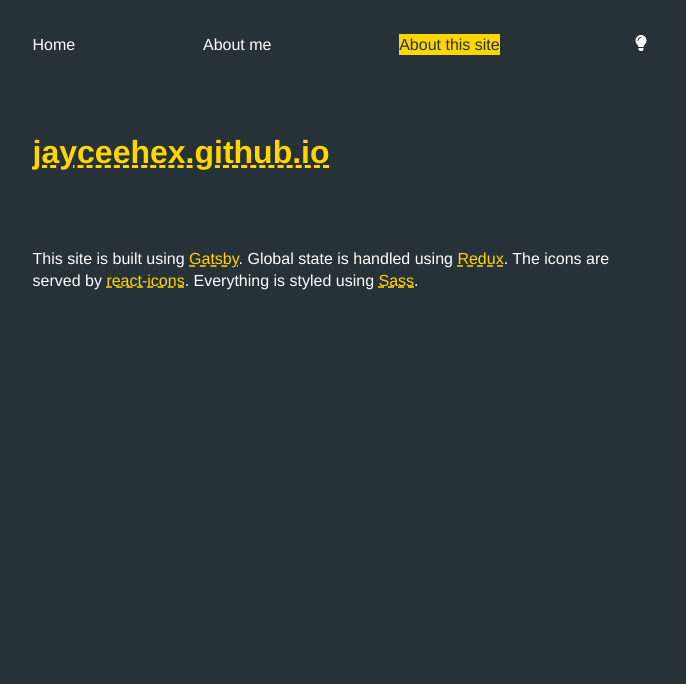
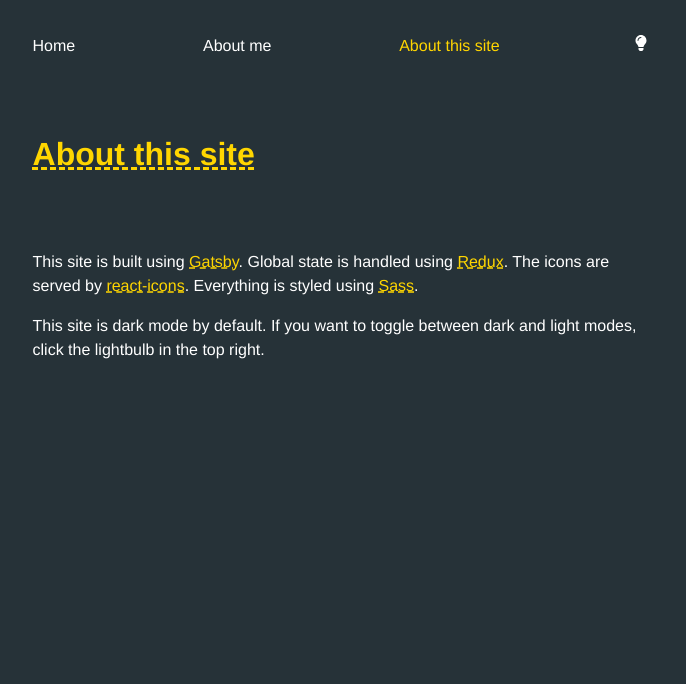
Before and after one commit to thecatsith/thecatsith.github.io, a Gatsby site: page /about-site in a window 1280 px wide. Shown: the top 684 px of the page, without its empty margins (296-982 px from the left). Built offline with nearby package versions, Linux system fonts and the light colour scheme; Gatsby itself is replaced by a stand-in of ours.

Commit message:
Add keys to main nav, make header title dynamic

```diff
--- a/src/components/layout.tsx
+++ b/src/components/layout.tsx
@@ -12,15 +12,14 @@ import "./layout.scss"
 import Header from "./header"
 import Footer from "./footer"
 import MainNav from "./main-nav"
-import { connect } from "react-redux"
-import { toggleLightMode } from "../state/app"
 
-const Layout = ({ children, lightMode, toggleLightMode }) => {
+const Layout = ({ location, lightMode, toggleLightMode, children }) => {
   const data = useStaticQuery(graphql`
     query SiteTitleQuery {
       site {
         siteMetadata {
           title
+          author
           navLinks {
             name
             link
@@ -30,6 +29,9 @@ const Layout = ({ children, lightMode, toggleLightMode }) => {
     }
   `)
 
+  const siteTitle = (path: string, author: string, navLinks: Array<any>): string =>
+    path === '/' ? author : navLinks.find(navLink => navLink.link == path)?.name || ``
+
   return (
     <div className={`container${lightMode ? " light-theme" : ""}`}>
       <div className="content-box">
@@ -38,7 +40,7 @@ const Layout = ({ children, lightMode, toggleLightMode }) => {
           toggleLightMode={toggleLightMode}
           lightMode={lightMode}
         />
-        <Header siteTitle={data.site.siteMetadata?.title || ``} />
+        <Header siteTitle={siteTitle(location.pathname, data.site.siteMetadata?.author || ``, data.site.siteMetadata?.navLinks || [])} />
         <main id="main">{children}</main>
       </div>
       <Footer />
--- a/src/components/main-nav.scss
+++ b/src/components/main-nav.scss
@@ -14,13 +14,9 @@
     font-size: 1rem;
     cursor: pointer;
     text-decoration: none;
-    &:hover, &:focus {
+    &:hover, &:focus, &__active {
       background-color: transparent;
       color: var(--dark-mode-primary-accent-colour);
-    }
-    &__active {
-      color: var(--dark-mode-background-colour);
-      background-color: var(--dark-mode-primary-accent-colour);
     }
   }
 }
@@ -28,13 +24,9 @@
 .light-theme {
   .main-nav--item {
     color: var(--light-mode-text-colour);
-    &:hover, &:focus {
+    &:hover, &:focus, &__active {
       background-color: transparent;
       color: var(--light-mode-primary-accent-colour);
     }
-    &__active {
-      color: var(--light-mode-background-colour);
-      background-color: var(--light-mode-primary-accent-colour);
-    }
   }
 }
--- a/src/components/main-nav.tsx
+++ b/src/components/main-nav.tsx
@@ -10,8 +10,8 @@ const MainNav = ({ lightMode, toggleLightMode, navLinks }) => {
   return (
     <nav className="main-nav">
       <ul className="main-nav--items">
-        {navLinks.map(link => (
-          <li>
+        {navLinks.map((link: any, key: string) => (
+          <li key={key}>
             <Link
               to={link.link}
               title={link.name}
--- a/src/pages/about-me.js
+++ b/src/pages/about-me.js
@@ -5,12 +5,13 @@ import Layout from "../components/layout"
 import { toggleLightMode } from "../state/app"
 import { connect } from "react-redux"
 
-const AboutMePage = ({ dispatch, isLightMode }) => (
+const AboutMePage = ({ location, dispatch, isLightMode }) => (
   <>
     <Helmet>
       <title>About me | jayceehex.github.io</title>
     </Helmet>
     <Layout
+      location={location}
       lightMode={isLightMode}
       toggleLightMode={() => dispatch(toggleLightMode(!isLightMode))}
     >
--- a/src/pages/about-site.js
+++ b/src/pages/about-site.js
@@ -5,12 +5,13 @@ import Layout from "../components/layout"
 import { toggleLightMode } from "../state/app"
 import { connect } from "react-redux"
 
-const AboutSitePage = ({ dispatch, isLightMode }) => (
+const AboutSitePage = ({ location, dispatch, isLightMode }) => (
   <>
     <Helmet>
       <title>About this site | jayceehex.github.io</title>
     </Helmet>
     <Layout
+      location={location}
       lightMode={isLightMode}
       toggleLightMode={() => dispatch(toggleLightMode(!isLightMode))}
     >
@@ -53,6 +54,9 @@ const AboutSitePage = ({ dispatch, isLightMode }) => (
         </a>
         .
       </p>
+      <p>
+        This site is dark mode by default. If you want to toggle between dark and light modes, click the lightbulb in the top right.
+      </p>
     </Layout>
   </>
 )
--- a/src/pages/index.js
+++ b/src/pages/index.js
@@ -5,12 +5,13 @@ import Layout from "../components/layout"
 import { toggleLightMode } from "../state/app"
 import { connect } from "react-redux"
 
-const IndexPage = ({ isLightMode, dispatch }) => (
+const IndexPage = ({ location, isLightMode, dispatch }) => (
   <>
     <Helmet>
       <title>jayceehex.github.io</title>
     </Helmet>
     <Layout
+      location={location}
       lightMode={isLightMode}
       toggleLightMode={() => dispatch(toggleLightMode(!isLightMode))}
     />
--- a/src/styles/styles.css
+++ b/src/styles/styles.css
@@ -6,5 +6,5 @@
   --dark-mode-background-colour: #263238;
   --dark-mode-text-colour: #fff;
   --dark-mode-primary-accent-colour: #ffd600;
-  --line-height: 1.35rem;
+  --line-height: 1.5rem;
 }
```
